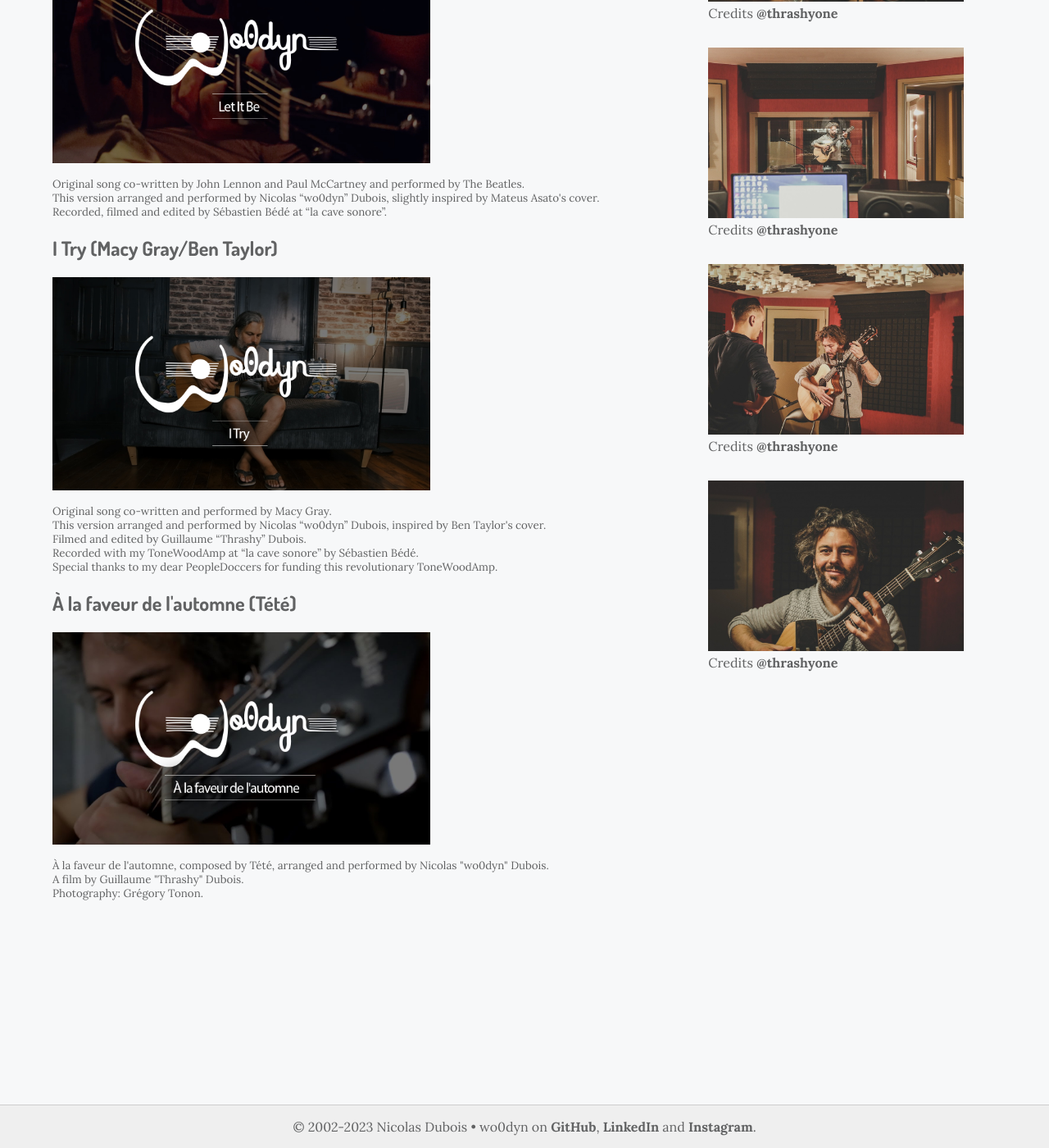
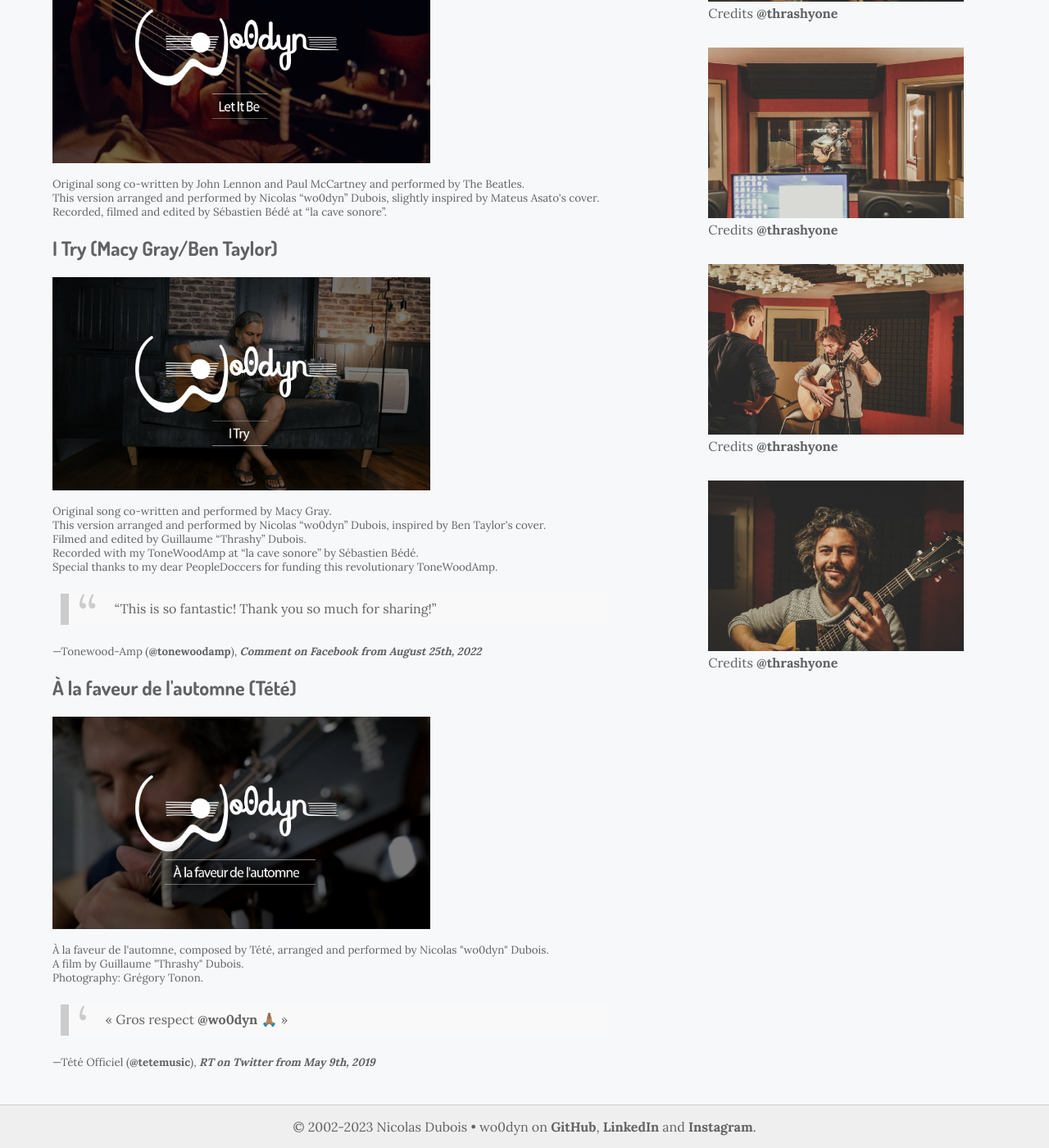
Before and after one commit to wo0dyn/homepage, a Jekyll site: the page built from music.html, in a window 1280 px wide and 1400 px high, scrolled down 338 px. Shown: the whole window at 82% size. Built offline with Jekyll 4.4.1, drawn with Linux system fonts in a browser that asks for light colours.

Commit message:
Music: Add testimonials on videos

```diff
--- a/_data/music.yml
+++ b/_data/music.yml
@@ -19,6 +19,12 @@
     Recorded with my ToneWoodAmp at “la cave sonore” by Sébastien Bédé.<br>
     Special thanks to my dear PeopleDoccers for funding this
     revolutionary ToneWoodAmp.
+  testimonials:
+    - url: https://www.facebook.com/wo0dyn/posts/pfbid013JQ8JKHJM4fShpV15z5qB4rixKJH8YBA85NKGoGGpFjVKFv93yHTEH9ZWc1zxDEl?comment_id=822084429152665
+      quote: “This is so fantastic! Thank you so much for sharing!”
+      author: Tonewood-Amp (<a href="https://www.facebook.com/tonewoodamp">@tonewoodamp</a>)
+      date: 2022-08-25
+      type: Comment on Facebook
   published_at: 2022-08-24
   published_on: youtube
   key: GgaOsqMQEkE
@@ -29,6 +35,12 @@
     by Nicolas "wo0dyn" Dubois.<br>
     A film by Guillaume "Thrashy" Dubois.<br>
     Photography: Grégory Tonon.
+  testimonials:
+    - url: https://twitter.com/tetemusic/status/1126527646425333762
+      quote: « Gros respect <a href="https://twitter.com/wo0dyn">@wo0dyn</a> 🙏🏽 »
+      author: Tété Officiel (<a href="https://twitter.com/tetemusic">@tetemusic</a>)
+      date: 2019-05-09
+      type: RT on Twitter
   published_at: 2019-05-08
   published_on: youtube
   key: 1NO4N--isHA
--- a/music.html
+++ b/music.html
@@ -27,6 +27,21 @@ twitter:
           {{ track.description | strip }}
         </figcaption>
       </figure>
+      {%- for testimonial in track.testimonials %}
+      <figure>
+        <blockquote cite="{{ testimonial.url }}">
+          <p>{{ testimonial.quote }}
+        </blockquote>
+        <figcaption>
+          —{{ testimonial.author }},
+          <cite>
+            <a href="{{ testimonial.url }}">
+              {{ testimonial.type }} from {{ testimonial.date | date_to_long_string: "ordinal", "US" }}
+            </a>
+          </cite>
+        </figcaption>
+      </figure>
+      {%- endfor %}
     </article>
     {%- endfor %}
   </section>
```
